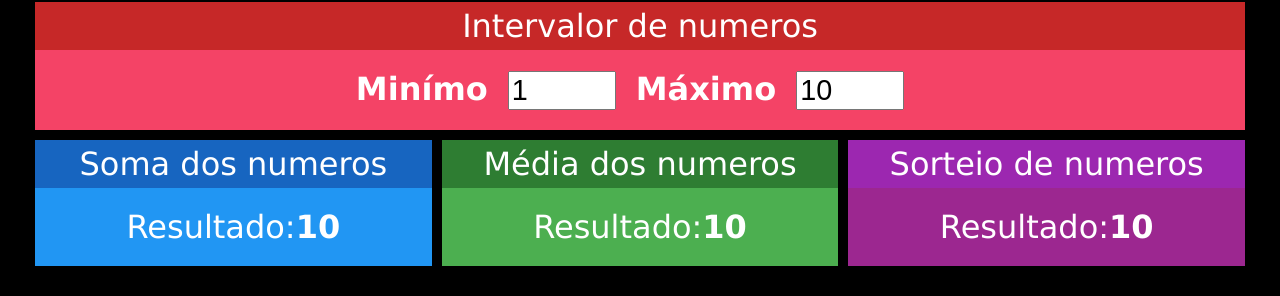
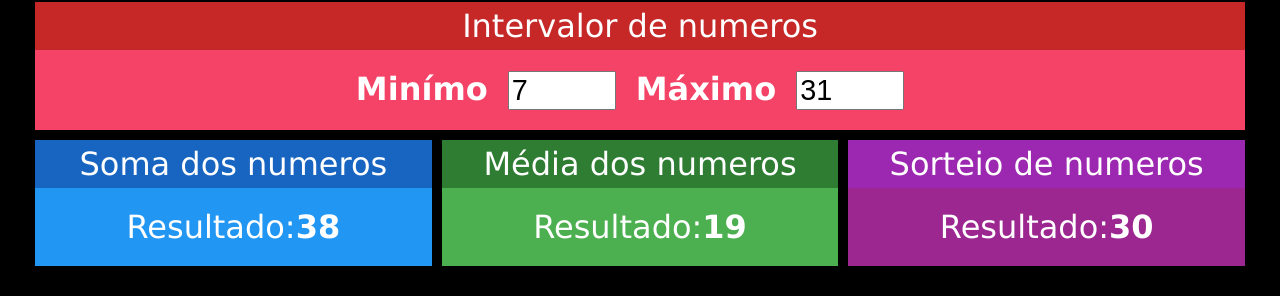
Before and after one commit to gabrielDpadua21/redux-essentials, a React (Create React App) app: page / in a window 1280 px wide. Shown: the part 193-489 px from the top of the page. Built offline with nearby package versions, Linux system fonts and the light colour scheme.

Commit message:
♻️refactor(project): integrate redux in components

```diff
--- a/src/components/Intervalo.tsx
+++ b/src/components/Intervalo.tsx
@@ -1,10 +1,11 @@
 import './Intervalo.css';
 import React from 'react';
 import Card from './Card';
+import { connect } from 'react-redux';
 
 const Intervalo = (props: any) => {
 
-    const {min, max} = props;
+    const {min, max} = props.numbers;
 
     return (
         <Card title="Intervalor de numeros">
@@ -15,7 +16,7 @@ const Intervalo = (props: any) => {
                     </strong>
                     <input
                         type="number"
-                        value={1}
+                        value={min}
                         readOnly
                     />
                 </span>
@@ -25,7 +26,7 @@ const Intervalo = (props: any) => {
                     </strong>
                     <input
                         type="number"
-                        value={10}
+                        value={max}
                         readOnly
                     />
                 </span>
@@ -34,4 +35,10 @@ const Intervalo = (props: any) => {
     )
 }
 
-export default Intervalo;
+const mapStateToProps = (state: any) => {
+    return {
+        numbers: state.numbers
+    }
+}
+
+export default connect(mapStateToProps)(Intervalo);
--- a/src/components/Media.tsx
+++ b/src/components/Media.tsx
@@ -1,8 +1,9 @@
 import React from 'react';
 import Card from './Card';
-
+import { connect } from 'react-redux';
 
 const Media = (props: any) => {
+    const { min, max } = props.numbers;
     return (
         <Card title="Média dos numeros" color='green'>
             <div>
@@ -11,7 +12,7 @@ const Media = (props: any) => {
                         Resultado:
                     </span>
                     <strong>
-                        10
+                        {(min + max) / 2}
                     </strong>
                 </span>
             </div>
@@ -19,4 +20,10 @@ const Media = (props: any) => {
     )
 }
 
-export default Media;
+const mapStateToProps = (state: any) => {
+    return {
+        numbers: state.numbers
+    }
+}
+
+export default connect(mapStateToProps)(Media);
--- a/src/components/Soma.tsx
+++ b/src/components/Soma.tsx
@@ -1,8 +1,10 @@
 import React from 'react';
 import Card from './Card';
+import { connect } from 'react-redux';
 
 
 const Soma = (props: any) => {
+    const { min, max } = props.numbers;
     return (
         <Card title="Soma dos numeros" color='blue'>
             <div>
@@ -11,7 +13,7 @@ const Soma = (props: any) => {
                         Resultado:
                     </span>
                     <strong>
-                        10
+                        { min + max }
                     </strong>
                 </span>
             </div>
@@ -19,4 +21,10 @@ const Soma = (props: any) => {
     )
 }
 
-export default Soma;
+const mapStateToProps = (state: any) => {
+    return {
+        numbers: state.numbers
+    }
+}
+
+export default connect(mapStateToProps)(Soma);
--- a/src/components/Sorteio.tsx
+++ b/src/components/Sorteio.tsx
@@ -1,7 +1,10 @@
 import React from 'react';
 import Card from './Card';
+import { connect } from 'react-redux';
 
 const Sorteio = (props: any) => {
+    const { min, max } = props.numbers;
+    const aleatory = (Math.random() * (max - min)) + min;
     return (
         <Card title="Sorteio de numeros" color='purple'>
             <div>
@@ -10,7 +13,7 @@ const Sorteio = (props: any) => {
                         Resultado:
                     </span>
                     <strong>
-                        10
+                        {parseInt(aleatory.toString())}
                     </strong>
                 </span>
             </div>
@@ -18,4 +21,10 @@ const Sorteio = (props: any) => {
     )
 }
 
-export default Sorteio;
+const mapStateToProps = (state: any) => {
+    return {
+        numbers: state.numbers
+    }
+}
+
+export default connect(mapStateToProps)(Sorteio);
--- a/src/store/storeConfig.ts
+++ b/src/store/storeConfig.ts
@@ -5,8 +5,8 @@ const reducers = combineReducers({
         console.log('state: ', state);
         console.log('action: ', action);
         return {
-            min: 1,
-            max: 10
+            min: 7,
+            max: 31
         }
     }
 });
```
